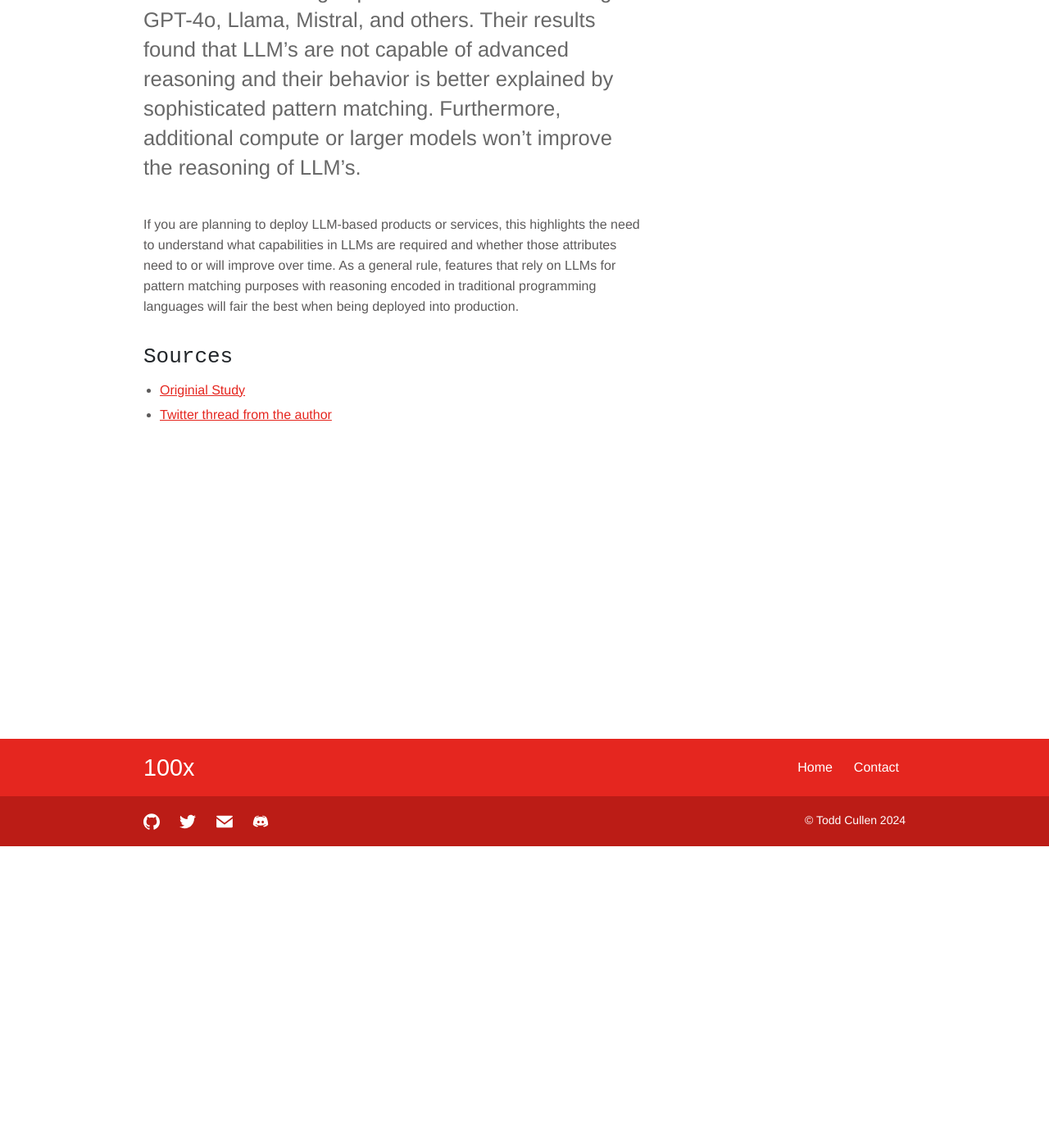
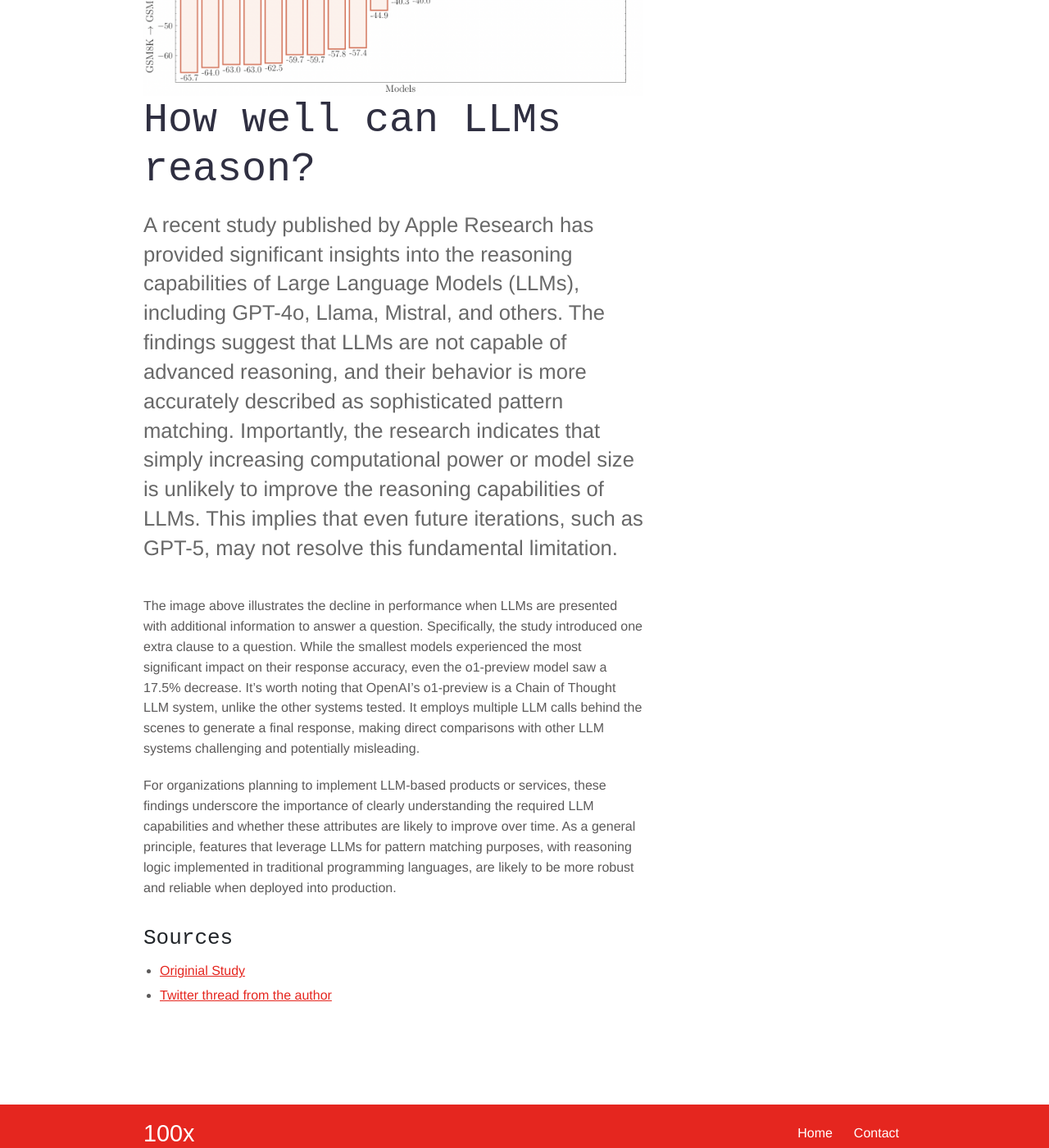
Before and after one commit to Shakakai/100x, a Jekyll site: the page built from _posts/2024-10-11-apple-reasoning-study.md, in a window 1280 px wide and 1400 px high, scrolled down 368 px. Shown: the whole window at 82% size. Built offline with Jekyll 4.4.1, drawn with Linux system fonts in a browser that asks for light colours; some web fonts are replaced; some of the changed text lies outside the part shown.

Commit message:
updating blog post

```diff
--- a/_layouts/post.html
+++ b/_layouts/post.html
@@ -6,17 +6,15 @@
 <div class="container pb-6 pt-6 pt-md-10 pb-md-10">
   <div class="row justify-content-start">
     <div class="col-12 col-md-8">
+      {% if page.image_url %}
+      <div class="post-image">
+        <img src="{{ page.image_url | relative_url }}" alt="{{ page.title }}" class="img-fluid">
+      </div>
+      {% endif %}
       <div class="service service-single">
         <h1 class="title">{{page.title}}</h1>
         <div class="content">{{content}}</div>
       </div>
     </div>
-    {% if page.image_url %}
-    <div class="col-12 col-md-4">
-      <div class="post-image">
-        <img src="{{ page.image_url | relative_url }}" alt="{{ page.title }}" class="img-fluid">
-      </div>
-    </div>
-    {% endif %}
   </div>
 </div>
--- a/_posts/2024-10-11-apple-reasoning-study.md
+++ b/_posts/2024-10-11-apple-reasoning-study.md
@@ -5,9 +5,11 @@
 image_url: /images/posts/Apple-Reasoning-Drop.png
 ---
 
-Apple research just published a remarkable study about the reasoning capabilities of LLM's including GPT-4o, Llama, Mistral, and others. Their results found that LLM's are not capable of advanced reasoning and their behavior is better explained by sophisticated pattern matching. Furthermore, additional compute or larger models won't improve the reasoning of LLM's.
+A recent study published by Apple Research has provided significant insights into the reasoning capabilities of Large Language Models (LLMs), including GPT-4o, Llama, Mistral, and others. The findings suggest that LLMs are not capable of advanced reasoning, and their behavior is more accurately described as sophisticated pattern matching. Importantly, the research indicates that simply increasing computational power or model size is unlikely to improve the reasoning capabilities of LLMs. This implies that even future iterations, such as GPT-5, may not resolve this fundamental limitation.
 
-If you are planning to deploy LLM-based products or services, this highlights the need to understand what capabilities in LLMs are required and whether those attributes need to or will improve over time. As a general rule, features that rely on LLMs for pattern matching purposes with reasoning encoded in traditional programming languages will fair the best when being deployed into production.
+The image above illustrates the decline in performance when LLMs are presented with additional information to answer a question. Specifically, the study introduced one extra clause to a question. While the smallest models experienced the most significant impact on their response accuracy, even the o1-preview model saw a 17.5% decrease. It's worth noting that OpenAI's o1-preview is a Chain of Thought LLM system, unlike the other systems tested. It employs multiple LLM calls behind the scenes to generate a final response, making direct comparisons with other LLM systems challenging and potentially misleading.
+
+For organizations planning to implement LLM-based products or services, these findings underscore the importance of clearly understanding the required LLM capabilities and whether these attributes are likely to improve over time. As a general principle, features that leverage LLMs for pattern matching purposes, with reasoning logic implemented in traditional programming languages, are likely to be more robust and reliable when deployed into production.
 
 ## Sources
 - [Originial Study](https://arxiv.org/pdf/2410.05229)
```
